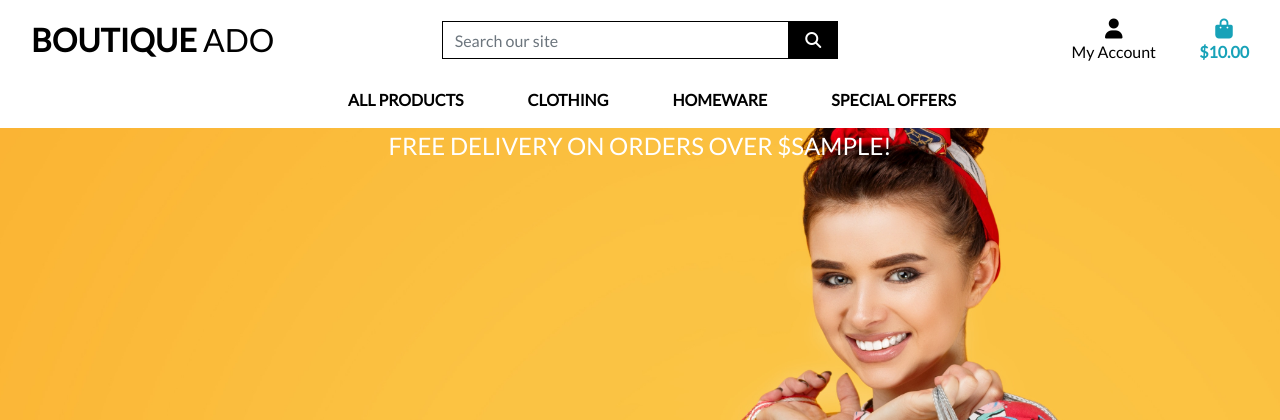
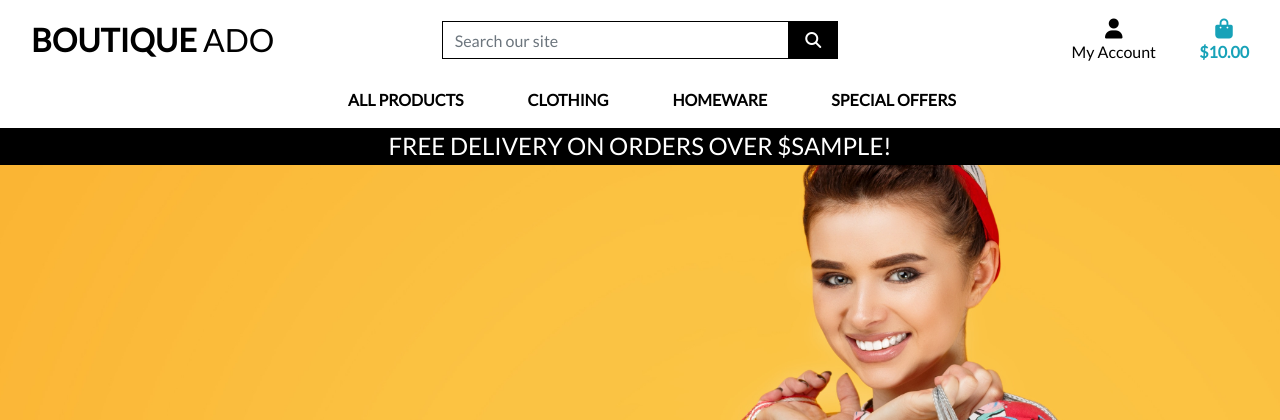
Before and after one commit to desousamario85/boutique_ado_v1, a Django app: template templates/base.html in a window 1280 px wide. Shown: the top 420 px of the page. Run offline with Django 3.2, Linux system fonts and the light colour scheme; the template is opened without the code that fills it: most values are stand-ins (such as "Sample title", 1, 10 or a date in 2020); some libraries are stand-ins or nearby versions.

Commit message:
update base.css and settings

```diff
--- a/boutique_ado/settings.py
+++ b/boutique_ado/settings.py
@@ -151,8 +151,11 @@ USE_TZ = True
 # Static files (CSS, JavaScript, Images)
 # https://docs.djangoproject.com/en/3.2/howto/static-files/
 
+STATIC_ROOT = ''
+
 STATIC_URL = '/static/'
-STATICFILES_DIR = (os.path.join(BASE_DIR, 'static'),)
+
+STATICFILES_DIRS = ( os.path.join('static'), )
 
 MEDIA_URL = '/media/'
 MEDIA_ROOT = os.path.join(BASE_DIR, 'media')
--- a/static/css/base.css
+++ b/static/css/base.css
@@ -56,6 +56,10 @@ body {
     border: 1px solid black !important;
 }
 
+.bg-black {
+    background: #000 !important;
+}
+
 /* -------------------------------- Media Queries */
 
 /* Slightly larger container on xl screens */
```
